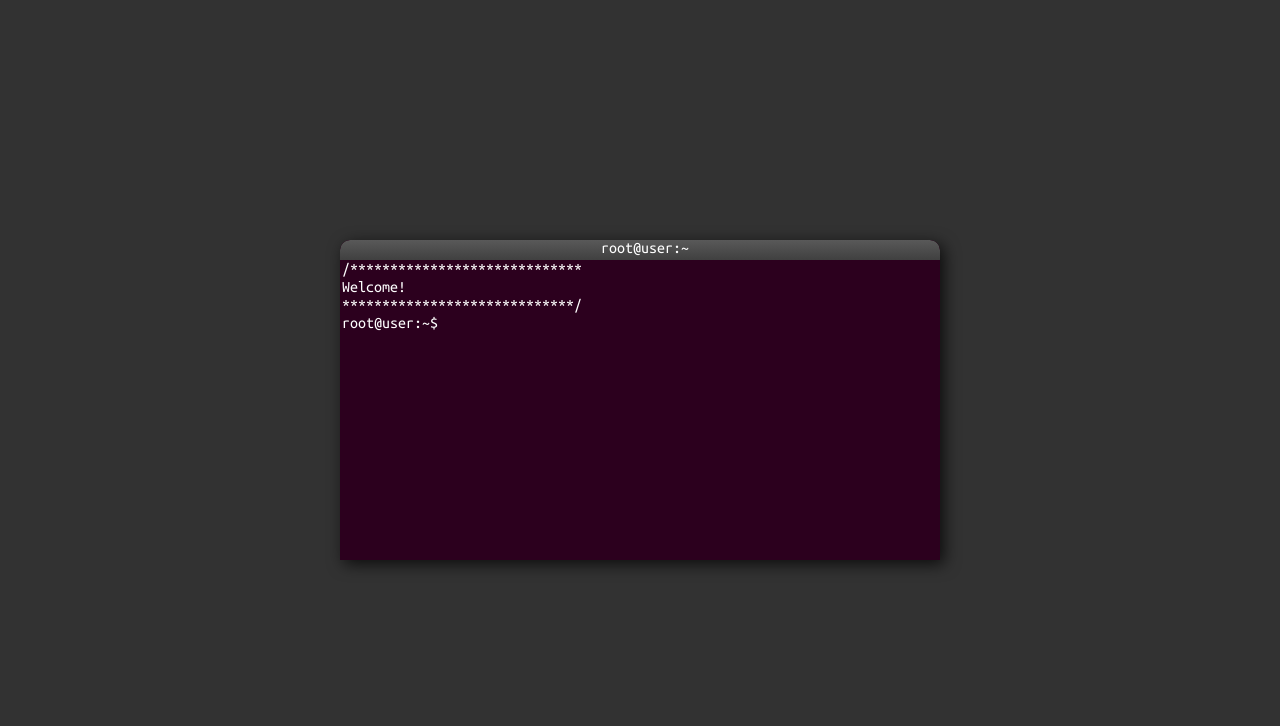
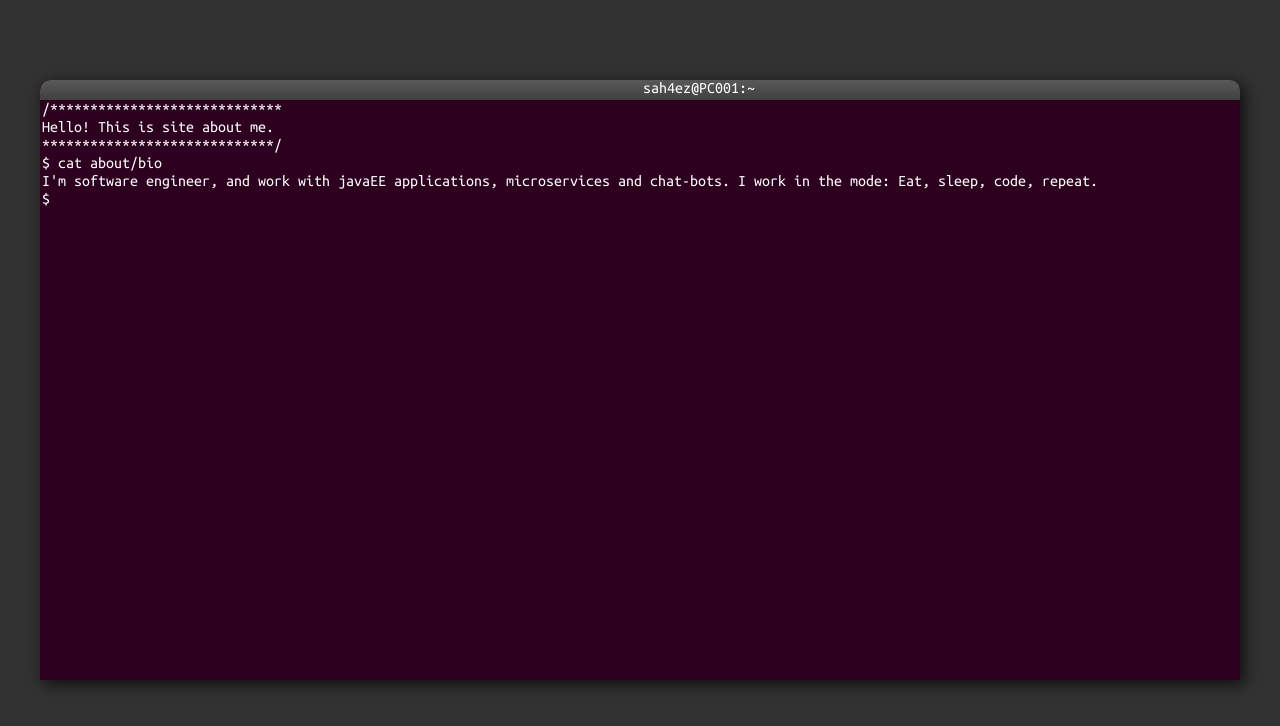
Before and after one commit to sah4ez/terminal, a plain HTML site: page index.html in a window 1280 px wide. Drawn offline with nearby package versions, Linux system fonts and the light colour scheme.

Commit message:
Change size start window. Added cat for path to file. Change start information.

```diff
--- a/index.css
+++ b/index.css
@@ -15,12 +15,15 @@ div#terminalWrapper {
 
 div#terminal {
     min-width: 250px;
+    max-width: 1200px;
+
     min-height: 300px;
+    max-height: 600px;
     position: relative;
     margin: auto;
-    top: 30vh;
-    height: 40vh;
-    width: 600px;
+    top: 10vh;
+    height: 120vh;
+    width: 1200px;
     font-family: 'Ubuntu Mono';
     font-size: 16px;
     overflow: hidden;
@@ -31,7 +34,7 @@ div#terminal {
 }
 
 div#fileBar {
-    width: 100%;
+    width: 109%;
     height: 20px;
     color: white;
     position: relative;
@@ -51,6 +54,16 @@ div#fileBar {
 div#fileBar span {
     padding-left: 10px;
     cursor: default;
+}
+
+div#terminalInput {
+    color: white;
+    font-family: 'Ubuntu Mono';
+    font-size: 16px;
+    border: none;
+    outline: none;
+    background: none;
+    width: 70%;
 }
 
 input#terminalInput {
--- a/index.html
+++ b/index.html
@@ -9,12 +9,12 @@
 
     <div id="terminalWrapper">
         <div id="terminal">
-            <div id="fileBar"><span>root@user:~</span>
+            <div id="fileBar"><span>sah4ez@PC001:~</span>
             </div>
             <div id="terminalOutput">
                 <span id="welcomeMessage">
             /*****************************
-            <br>Welcome!
+            <br>Hello! This is site about me.
             <br>*****************************/
             <br></span>
             </div>
--- a/index.js
+++ b/index.js
@@ -29,15 +29,16 @@ var commandList = [{
 }]
 var manDescriptions = [];
 
-var aboutFile = new File('about.txt', 'This is an experiment to see how much of the linux terminal can be replicated using only Javascript/Jquery/Html/Css.');
-
-var allFiles = ['about.txt'];
-var user = 'root@user:~$';
+var bio = new File('bio', 'I\'m software engineer, and work with javaEE applications,' +
+            ' microservices and chat-bots. I work in the mode: Eat, sleep, code, repeat.');
+var aboutDir = new Directory('about', [bio], null, true);
+var allFiles = [];
+var user = '$ ';
 var commandHistory = [];
 var backgroundColorList = ['#141414', '#7F2F2A', '#66CC76', '#5E2957', '#52A7FF', '#CCC045'];
 var commandIndex = -1;
 
-var currentDirectory = new Directory('root', [aboutFile], null, true);
+var currentDirectory = new Directory('root', [aboutDir], null, true);
 
 function Directory(name, contents, previous) {
     this.name = name;
@@ -85,6 +86,8 @@ var currentBrowser = function () {
     }
 }
 
+var isFirst = true;
+
 //Jquery initializers
 $(document).ready(function () {
     function Directory(name, contents, previous) {
@@ -93,6 +96,7 @@ $(document).ready(function () {
         this.previous = previous;
         this.isDir = true;
     }
+
     //Issues with IE showing the input when opacity at 0, so we add it when the section is clicked
     //Make it more realistic, anywhere they click in the terminal will focus the text field.
     $("#terminal").click(function () {
@@ -180,9 +184,9 @@ $(document).ready(function () {
                 currentDirectory = currentDirectory.previous;
             }
         } else {
-            currentDirectory.contents.forEach(function (file) {
-                if (file.name == directory) {
-                    currentDirectory = file;
+            currentDirectory.contents.forEach(function (dir) {
+                if (dir.name == directory) {
+                    currentDirectory = dir;
                 }
             })
         }
@@ -243,21 +247,36 @@ $(document).ready(function () {
 
     //Print the given file, usually used with "cat"
     function printFile(file) {
-        for (var i = 0; i < currentDirectory.contents.length; i++) {
+        var path = file.split('/');
+        var start = currentDirectory;
+        var contains = currentDirectory.contents.length;
+        var find = false;
+        path.forEach(function (cur) {
+            for (var i = 0; i < contains; i++) {
                 var entity = currentDirectory.contents[i];
-            if (entity.name == file && !entity.isDir) {
+                if (entity.name == cur && !entity.isDir) {
                     printToOutput(entity.content);
+                    find = true;
                     return;
                 }
+                if (entity.name == cur && entity.isDir) {
+                    currentDirectory = entity;
+                    i = 0;
+                    contains = currentDirectory.contents.length;
                 }
+            }
+        });
+        currentDirectory = start;
+        if (!find){
             printToOutput('"' + file + '"' + ' is an invalid file name or a directory.  Try typing "ls".');
+        }
     }
 
     //Used for "help", prints the valid terminal commands
     function printList(list) {
         replaceInput();
         list.forEach(function (result) {
-            $("#terminalOutput").append(result + '<br>');
+            $("#terminalOutput").append(result.name + ' - ' + result.description + '<br>');
         })
         addInput();
     }
@@ -380,5 +399,11 @@ $(document).ready(function () {
             }
         }
     }
+
+    if (isFirst) {
         addInput();
+        var start_command = "cat about/bio";
+        $("#terminalInput").val(start_command);
+        sendCommand(start_command)
+    }
 });
```
Lines whose indentation alone changed are shown as unchanged.
